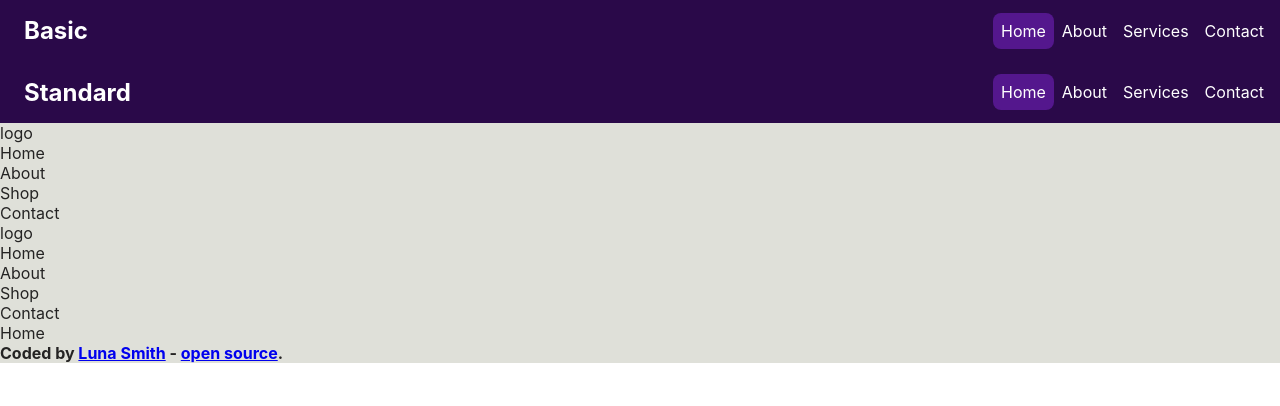
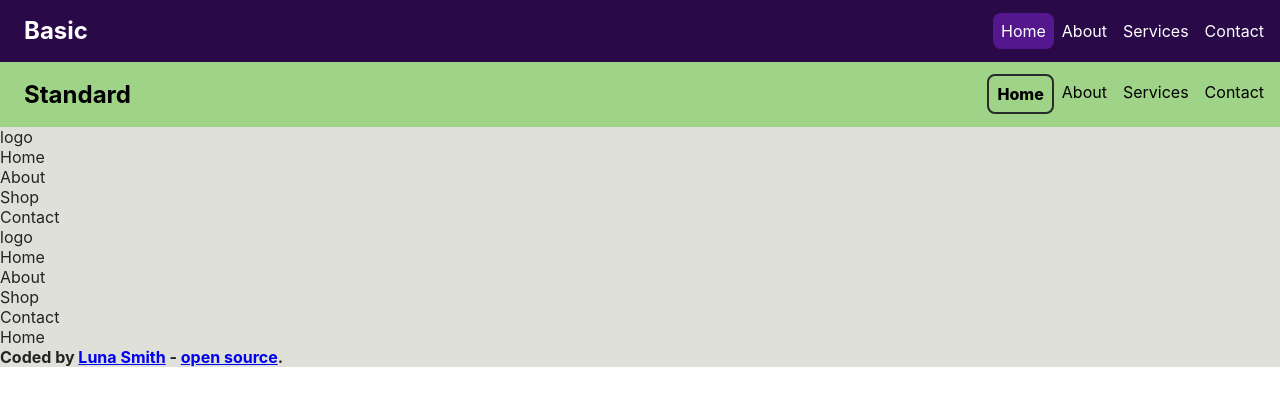
Before and after one commit to Lu-Smith/react_headers, a React (Create React App) app: page / in a window 1280 px wide. Shown: the top 406 px of the page. Built offline with nearby package versions, Linux system fonts and the light colour scheme.

Commit message:
Updated styling in HeaderTwo.css

```diff
--- a/src/components/styles/HeaderTwo.css
+++ b/src/components/styles/HeaderTwo.css
@@ -1,5 +1,13 @@
-.active {
-    background-color: rgb(84, 23, 141);
+.HeaderTwo .active {
+    border: 1px solid rgb(228, 207, 16);
+    background-color: rgb(42, 9, 73);
+    font-weight: 800;
+}
+
+#light .HeaderTwo .active {
+    border: 2px solid rgb(40, 43, 42);
+    font-weight: 800;
+    background-color: rgb(159, 211, 135);
 }
 
 .HeaderTwo {
@@ -12,12 +20,20 @@
     top: 0;
 }
 
+#light .HeaderTwo {
+    background-color: rgb(159, 211, 135);
+}
+
 .HeaderTwo .title a {
     font-size: 1.5rem;
     margin: 1rem;
     font-weight: bold;
     text-decoration: none;
     color: white;
+}
+
+#light .HeaderTwo .title a {
+    color: black;
 }
 
 .HeaderTwo ul {
@@ -33,8 +49,16 @@
     border-radius: 0.5rem;
 }
 
+#light .HeaderTwo ul li a {
+    color: black;
+}
+
 .HeaderTwo ul li a:not(.active):hover {
     background-color: green;
+}
+
+#light .HeaderTwo ul li a:not(.active):hover {
+    background-color: rgba(0, 0, 0, 0.2);
 }
 
 .HeaderTwo .menu {
@@ -53,6 +77,10 @@
     width: 2.25rem;
     height: 0.4rem;
     border-radius: 0.2rem;
+}
+
+#light .HeaderTwo .menu span  {
+    background-color: rgb(49, 49, 48);
 }
 
 @media (max-width: 480px) {
```
